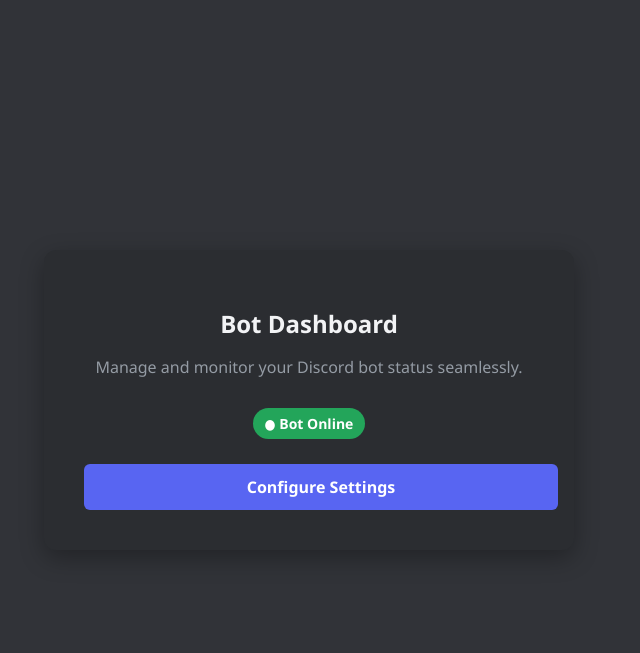
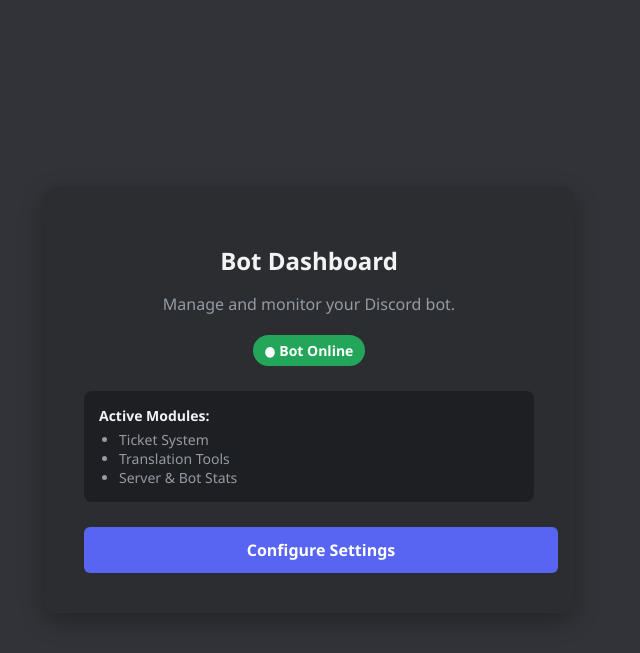
Before and after one commit to 38Bumble11/bot-website, a Flask app: page / in a window 1280 px wide. Shown: the top 653 px of the page, without its empty margins (331-971 px from the left). Run offline with Flask 3, Linux system fonts and the light colour scheme.

Commit message:
Modify index.html for layout and features list
Updated the margin for paragraphs and added a features list section to the dashboard.

```diff
--- a/templates/index.html
+++ b/templates/index.html
@@ -43,7 +43,7 @@
 
         p {
             color: var(--text-muted);
-            margin-bottom: 30px;
+            margin-bottom: 20px;
         }
 
         .status-badge {
@@ -55,6 +55,20 @@
             font-size: 14px;
             font-weight: 600;
             margin-bottom: 25px;
+        }
+
+        .features-list {
+            text-align: left;
+            background: #1e1f22;
+            padding: 15px;
+            border-radius: 8px;
+            margin-bottom: 25px;
+            color: var(--text-muted);
+            font-size: 14px;
+        }
+
+        .features-list b {
+            color: var(--text-main);
         }
 
         .btn {
@@ -81,13 +95,22 @@
 
     <div class="dashboard-container">
         <h1>Bot Dashboard</h1>
-        <p>Manage and monitor your Discord bot status seamlessly.</p>
+        <p>Manage and monitor your Discord bot.</p>
 
         <div>
             <span class="status-badge">● Bot Online</span>
         </div>
 
-        <a href="#" class="btn">Configure Settings</a>
+        <div class="features-list">
+            <b>Active Modules:</b>
+            <ul style="margin: 5px 0 0 20px; padding: 0;">
+                <li>Ticket System</li>
+                <li>Translation Tools</li>
+                <li>Server & Bot Stats</li>
+            </ul>
+        </div>
+
+        <a href="/configure" class="btn">Configure Settings</a>
     </div>
 
 </body>
```
